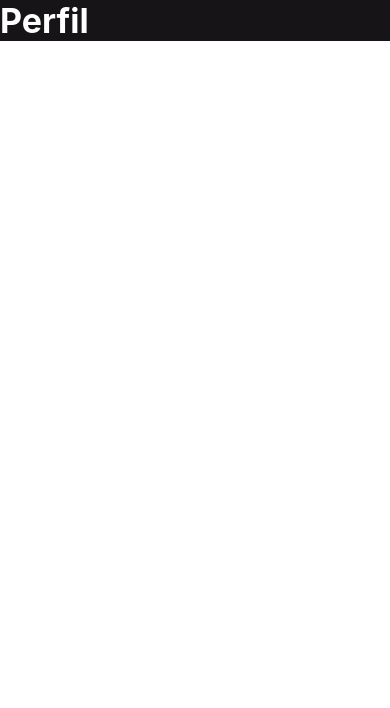
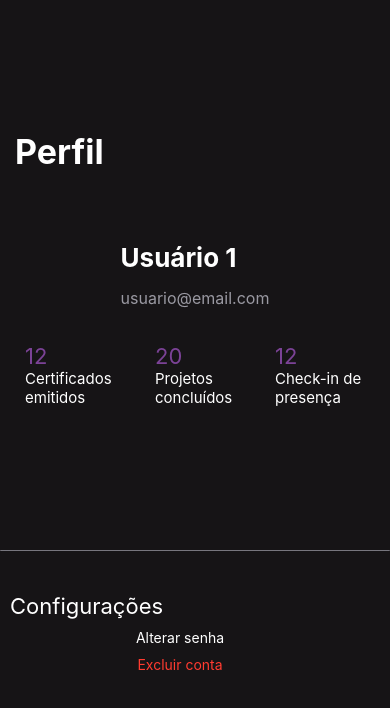
Before and after one commit to lucasrbl/JAFM, a React Native app: screen / in a window 390 px wide. Shown: the top 708 px of the page. Built offline with nearby package versions, Linux system fonts and the light colour scheme.

Commit message:
Finish Profile and ReportsPerformance Components
Finished Profile and ReportsPerformance components

```diff
--- a/App.js
+++ b/App.js
@@ -8,6 +8,7 @@ import { MyTab } from './components/routes/RootNavigator';
 import { Reports } from './components/screens/Reports/Reports';
 import { NavigationContainer } from '@react-navigation/native';
 import { Profile } from './components/Profile/Profile';
+import { ReportsPerformance } from './components/ReportsPerformance/ReportsPerformance';
 
 export default function App() {
   return (
--- a/components/CustomButton/CustomButton.tsx
+++ b/components/CustomButton/CustomButton.tsx
@@ -4,7 +4,7 @@ interface Props {
     title: string;
     width: number;
     height?: number
-    padding: number;
+    padding?: number;
     border?: number;
     borderColor?: string;
     bgColor?: string;
--- a/components/Profile/Profile.tsx
+++ b/components/Profile/Profile.tsx
@@ -7,8 +7,41 @@ export const Profile: React.FC = () => {
     return (
        <View style={styles.wrapper}>
 
-        <View>
+      <View>
+        <View style={styles.titleContainer}>
             <CustomText text="Perfil" fontWeight="bold" size={34} color="#FFFFFF" />
+        </View>
+
+        <View style={styles.userContainer}>
+            <CustomText text="Usuário 1" color="#FFFFFF" size={26} fontWeight="bold" />
+            <CustomText text="usuario@email.com" color="#9A99A2" size={16} />
+        </View>
+        <View style={styles.statsContainer}>
+            <View>
+                <CustomText text="12" size={22} color="#7B4296" />
+                <CustomText text="Certificados emitidos" color="#FFFFFF" size={15} width={110}/>
+            </View>
+
+            <View>
+                <CustomText text="20" color="#7B4296" size={22} />
+                <CustomText text="Projetos concluídos" color="#FFFFFF" size={15} width={100} />
+            </View>
+
+            <View>
+                <CustomText text="12" color="#7B4296" size={22} />
+                <CustomText text="Check-in de presença" color="#FFFFFF" size={15} width={110} />
+            </View>
+        </View>
+       </View>
+
+        <View style={styles.roundedLine} />
+
+        <View style={styles.configContainer}>
+            <CustomText text="Configurações" color="#FFFFFF" size={22} />
+            <View style={styles.buttonContainer}>
+                <CustomButton title="Alterar senha" width={340} color="#FFFFFF" />
+                <CustomButton title="Excluir conta" width={340} color="#FF3B30"  />
+            </View>
         </View>
        </View>
     )
@@ -16,6 +49,45 @@ export const Profile: React.FC = () => {
 
 const styles = StyleSheet.create({
     wrapper: {
-        backgroundColor: "#161416"
+        backgroundColor: "#161416",
+        flex: 1,
+        justifyContent: "space-around"
+    },
+
+    titleContainer: {
+        paddingTop: 60,
+        paddingLeft: 15
+    },
+
+    userContainer: {
+        alignSelf: "center",
+        marginTop: 70,
+        gap: 15
+    },
+
+    statsContainer: {
+        flexDirection: "row",
+        gap: 20,
+        paddingLeft: 25,
+        paddingRight: 25,
+        paddingTop: 35
+    },
+
+    roundedLine: {
+        height: 0.5,
+        width: "100%",
+        backgroundColor: "#77767E",
+        borderTopLeftRadius: 5,
+        borderTopRightRadius: 5
+    },
+
+    configContainer: {
+        bottom: 100,
+        marginLeft: 10
+    },
+
+    buttonContainer: {
+        marginTop: 10,
+        gap: 10
     }
 })
--- a/components/ReportsPerformance/ReportsPerformance.tsx
+++ b/components/ReportsPerformance/ReportsPerformance.tsx
@@ -0,0 +1,181 @@
+import React from "react"
+import { View, StyleSheet } from "react-native"
+import { CustomText } from "../CustomText/CustomText"
+import * as Progress from "react-native-progress"
+export const ReportsPerformance: React.FC = () => {
+    return (
+        <View style={styles.wrapper}>
+            <View>
+                <CustomText text="Desempenho individual" color="#FFFFFF" />
+            </View>
+
+            <CustomText text="Lucas Silva" color="#FFFFFF" size={25} fontWeight="bold" />
+            <View style={styles.cardContainer}>
+                <View style={styles.card}>
+                    <View style={styles.leftSide}>
+                        <CustomText text="80%" color="#04BE00" size={32} fontWeight="bold" />
+                        <CustomText text="Tarefas concluídas" color="#77767E" />
+                    </View>
+                    <View style={styles.roundedLine} />
+                    <View style={styles.rightSide}>
+                        <CustomText text="92%" color="#04BE00" size={32} fontWeight="bold" />
+                        <CustomText text="Presença" color="#77767E" />
+                    </View>
+                </View>
+
+                <View style={styles.card}>
+                    <View style={styles.leftSide}>
+                        <CustomText text="32%" color="#F65151" size={32} fontWeight="bold" />
+                        <CustomText text="Currículo concluído" color="#77767E" />
+                    </View>
+
+                    <View style={styles.roundedLine} />
+
+                    <View style={styles.rightSide}>
+                        <CustomText text="48%" color="#04BE00" size={32} fontWeight="bold" />
+                        <CustomText text="Informações de cadastro na plataforma" color="#77767E" width={150} />
+                    </View>
+                </View>
+
+                <View style={styles.card}>
+                    <View style={styles.leftSide}>
+                        <CustomText text="83%" color="#04BE00" size={32} fontWeight="bold" />
+                    </View>
+
+                    <View style={styles.roundedLine} />
+
+                    <View style={styles.rightSide}>
+                        <CustomText text="Desempenho total" color="#77767E" size={20} width={120} />
+                    </View>
+                </View>
+            </View>
+
+            <CustomText text="Média do estudante" color="#FFFFFF" />
+
+            <View style={styles.averageContainer}>
+                <View>
+                    <Progress.Bar progress={0.04} width={320} height={25} borderRadius={8} style={{
+                        marginTop: 15,
+                        marginLeft: 12
+                    }} />
+                    <View style={{
+                        bottom: 25,
+                        left: 20
+                    }}>
+                        <CustomText text="Desempenho > 95%:   1 aluno" color="#FFFFFF" />
+                    </View>
+                </View>
+
+                <View>
+                    <Progress.Bar progress={0.6} width={320} height={25} borderRadius={8} style={styles.averageBar}
+                    />
+                    <View style={{
+                        bottom: 25,
+                        left: 20
+                    }}>
+                        <CustomText text="Desempenho > 80%   28 alunos" color="#FFFFFF"  />
+                    </View>
+                </View>
+                <View>
+                    <Progress.Bar progress={0.5} width={320} height={25} borderRadius={8} style={styles.averageBar} />
+                    <View style={{
+                        bottom: 25,
+                        left: 20
+                    }}>
+                        <CustomText text="Desempenho > 60%   2 alunos" color="#FFFFFF"  />
+                    </View>
+                </View>
+                <View>
+                    <Progress.Bar progress={0.4} width={320} height={25} borderRadius={8} style={styles.averageBar} />
+                    <View style={{
+                        bottom: 25,
+                        left: 20
+                    }}>
+                        <CustomText text="Desempenho > 40%   6 alunos" color="#FFFFFF"  />
+                    </View>
+                </View>
+                <View>
+                    <Progress.Bar progress={0} width={320} height={25} borderRadius={8} style={styles.averageBar} />
+                    <View style={{
+                        bottom: 25,
+                        left: 20
+                    }}>
+                        <CustomText text="Desempenho > 20%   0 alunos" color="#FFFFFF"  />
+                    </View>
+                </View>
+                <View>
+                    <Progress.Bar progress={0} width={320} height={25} borderRadius={8} style={styles.averageBar} />
+                    <View style={{
+                        bottom: 25,
+                        left: 20
+                    }}>
+                        <CustomText text="Desempenho > 10%   0 alunos" color="#FFFFFF"  />
+                    </View>
+                </View>
+
+            </View>
+        </View>
+    )
+}
+
+const styles = StyleSheet.create({
+    wrapper: {
+        flex: 1,
+        backgroundColor: "#000000",
+        justifyContent: "space-around",
+        padding: 25
+    },
+
+    card: {
+        backgroundColor: "#232326",
+        width: 340,
+        height: 100,
+        borderRadius: 10,
+        flexDirection: "row",
+        alignItems: "center"
+    },
+
+    cardContainer: {
+        gap: 15
+    },
+
+    averageContainer: {
+        width: 340,
+        height: 290,
+        backgroundColor: "#232326"
+
+    },
+
+    progressContainer: {
+        position: "relative",
+        width: 200
+    },
+
+    averageBar: {
+        marginLeft: 10
+    },
+
+    roundedLine: {
+        height: "90%",
+        width: 0.5,
+        backgroundColor: "#77767E",
+        borderTopLeftRadius: 5,
+        borderTopRightRadius: 5
+    },
+
+    leftSide: {
+        flex: 1,
+        justifyContent: "center",
+        alignItems: "center",
+      },
+
+      rightSide: {
+        flex: 1,
+        justifyContent: "center",
+        alignItems: "center",
+      },
+
+      progressText: {
+        position: "absolute"
+      }
+})
--- a/components/routes/RootNavigator.tsx
+++ b/components/routes/RootNavigator.tsx
@@ -1,6 +1,7 @@
 import { createBottomTabNavigator, BottomTabNavigationProp } from "@react-navigation/bottom-tabs";
 import React from "react"
 import { Reports } from "../screens/Reports/Reports";
+import { Profile } from "../Profile/Profile";
 
  type TabParams = {
     Welcome: undefined;
@@ -18,12 +19,12 @@ const Tab = createBottomTabNavigator();
     return (
         <Tab.Navigator>
             <Tab.Screen name="Reports" component={Reports} options={{
-                headerShown: false,
+                headerShown: false
 
             }}/>
-            {/* <Tab.Screen name="Register" component={Register} />
-            <Tab.Screen name="Login" component={Login} />
-            <Tab.Screen name="Root" component={Root} /> */}
+            <Tab.Screen name="Register" component={Profile} options={{
+                headerShown: false
+            }} />
         </Tab.Navigator>
     )
 }
--- a/package.json
+++ b/package.json
@@ -32,6 +32,7 @@
     "react": "18.2.0",
     "react-native": "0.72.6",
     "react-native-picker-select": "^9.0.0",
+    "react-native-progress": "^5.0.1",
     "react-native-safe-area-context": "4.6.3",
     "react-native-screens": "~3.22.0",
     "react-native-snap-carousel": "^3.9.1",
```
Also changed, not shown: 1 other file (tests, documents, lock files or other folders).
